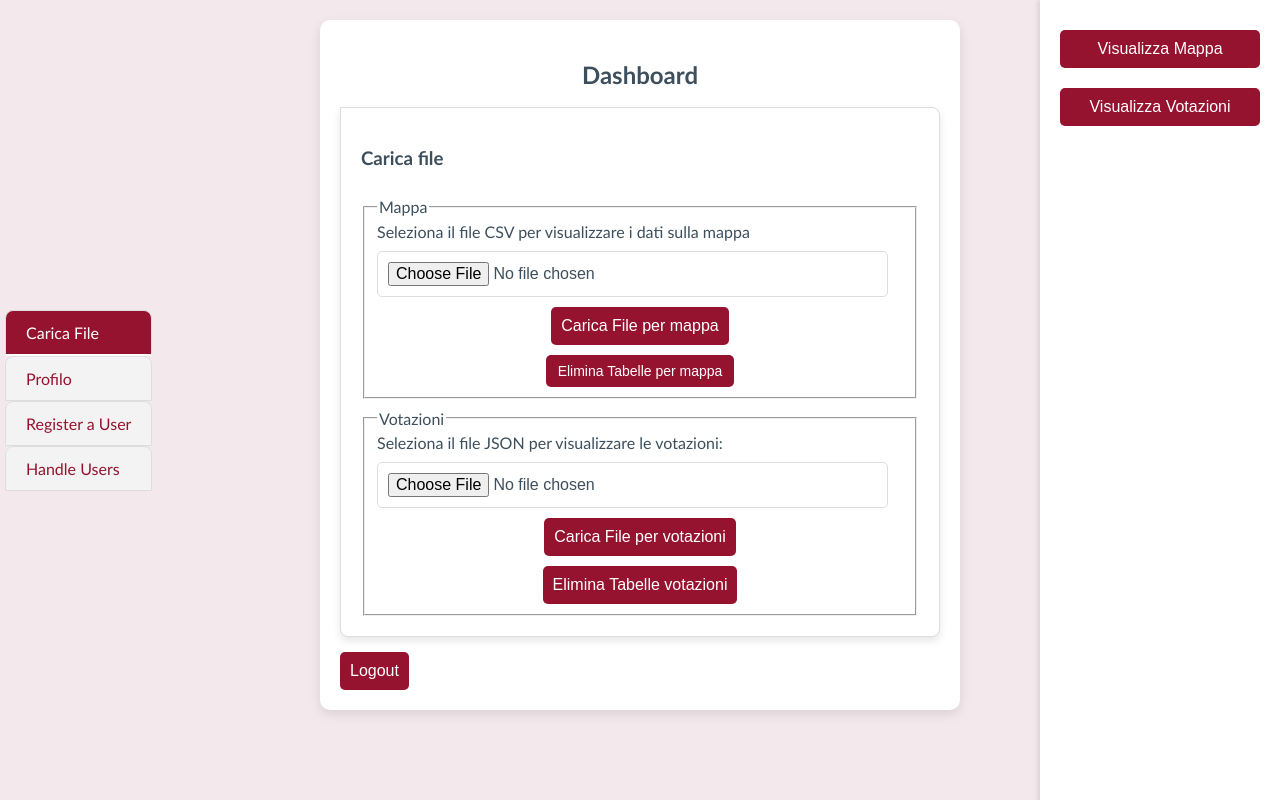
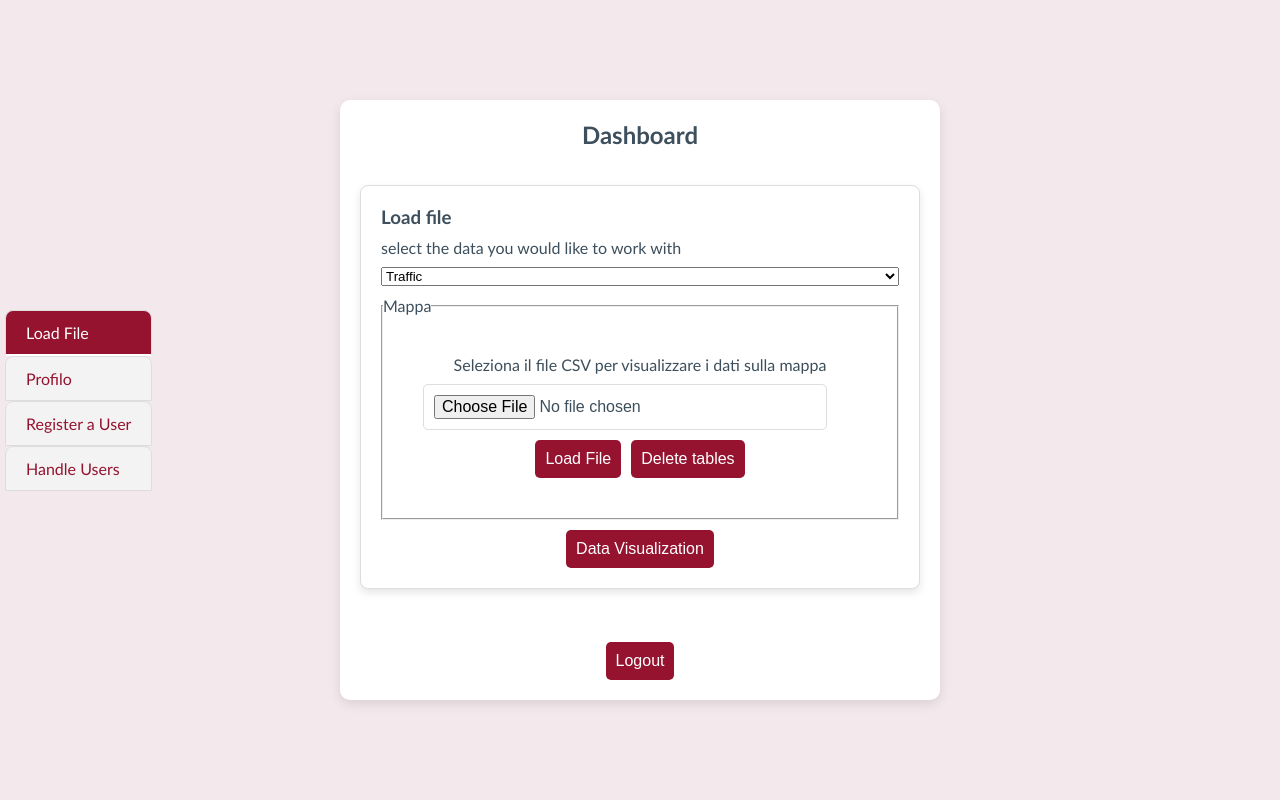
Before and after one commit to AndreaZavatta/tesi_zavatta, a PHP site: page /dashboard/dashboard.php in a window 1280 px wide. Run offline with PHP 8.4, Linux system fonts and the light colour scheme; the visitor is signed in with stand-in values (Sample User, id 1); data that the repository does not hold is empty.

Commit message:
change buttons to visualize data

```diff
--- a/project/dashboard/dashboard.js
+++ b/project/dashboard/dashboard.js
@@ -40,10 +40,14 @@
     }
 }
 
+
+
 document.addEventListener("DOMContentLoaded", function() {
         progressInterval = '';
         showActiveTab();
         loadUsers();
+        toggleFieldsets();
+        document.getElementById("datasets").addEventListener("change", toggleFieldsets);
         document.getElementById('stop-import-btn').addEventListener('click', function() {
             if (confirm('Sei sicuro di voler interrompere il processo di importazione?')) {
                 fetch('stop_import.php', {
@@ -101,8 +105,6 @@
             });
         }
 
-
-
         function uploadFile() {
             // Show spinner
             document.getElementById('loading-spinner').style.display = 'flex';
@@ -153,6 +155,25 @@
             .catch(error => console.error('Error fetching progress:', error));
         }
 
+        function toggleFieldsets() {
+            const datasetSelect = document.getElementById("datasets").value;
+            const trafficFieldset = document.getElementById("traffic-fieldset");
+            const ballotingFieldset = document.getElementById("balloting-fieldset");
+            const visualizationButtonVotazioni = document.getElementById("visualization_button_votazioni");
+            const visualizationButtonTraffic = document.getElementById("visualization_button_traffic");
+            // Toggle visibility based on selection
+            if (datasetSelect === "Traffic") {
+                visualizationButtonTraffic.style.display = "block";
+                trafficFieldset.style.display = "block";
+                visualizationButtonVotazioni.style.display = "none";
+                ballotingFieldset.style.display = "none";
+            } else if (datasetSelect === "Balloting") {
+                trafficFieldset.style.display = "none";
+                visualizationButtonTraffic.style.display = "none";
+                ballotingFieldset.style.display = "block";
+                visualizationButtonVotazioni.style.display = "block";
+            }
+        }
 
 
         window.deleteAllTablesMap = function() {
--- a/project/dashboard/dashboard.php
+++ b/project/dashboard/dashboard.php
@@ -15,53 +15,65 @@
 </head>
 <body>
     <div class="tab-container">
-            <span class="tab" onclick="showTab(0)">Carica File</span>
+        <span class="tab" onclick="showTab(0)">Load File</span>
         <span class="tab" onclick="showTab(1)">Profilo</span>
         <!--<span class="tab" onclick="showTab(2)">Cambia Password</span>-->
         <span class="tab" onclick="showTab(2)">Register a User</span>
         <span class="tab" onclick="showTab(3)">Handle Users</span>
     </div>
-
+    <div class="center_column cover_full">
         <div class="container">
             <h2>Dashboard</h2>
 
             <!-- Spinner Container -->
             <div id="loading-spinner" class="spinner" style="display: none;">
                 <div class="loader"></div>
-            <p id="progress-text">Caricamento dati... 0%</p>
+                <p id="progress-text">Load data... 0%</p>
                 <button id="stop-import-btn" style="margin-top: 10px;">Interrompi Importazione</button>
             </div>
 
             <?php if (isset($_SESSION['admin_id'])): ?>
                 <!-- Menu Tabs -->
-
                 <div class="tab-content">
-                <h3>Carica file</h3>
+                    <h3>Load file</h3>
+                    <p>select the data you would like to work with</p>
+                    <select id="datasets" name="datasets" onchange="toggleFieldsets();">
+                        <option value="Traffic">Traffic</option>
+                        <option value="Balloting">Balloting</option>
+                    </select>
                     <!-- Section for Application 1 -->
-                <fieldset>
+                    <fieldset id="traffic-fieldset">
                         <legend>Mappa</legend>
                         <form id="upload-form" onsubmit="event.preventDefault(); uploadFile();">
                             <label for="csv_file_app1">Seleziona il file CSV per visualizzare i dati sulla mappa</label>
                             <input type="file" id="csv_file_app1" name="csv_file" accept=".csv" required>
-                        <button type="submit">Carica File per mappa</button>
+                            <div class="load_buttons">
+                                <button type="submit">Load File</button>
+                                <div id="delete_container">
+                                    <button id="delete-table-btn" onclick="deleteAllTablesMap();">Delete tables</button>
+                                </div>
+                            </div>
                         </form>
-                    <div id="delete_container">
-                        <button id="delete-table-btn" onclick="deleteAllTablesMap();">Elimina Tabelle per mappa</button>
-                    </div>
+
                     </fieldset>
 
                     <!-- Section for Application 2 -->
-                <fieldset>
+                    <fieldset id="balloting-fieldset">
                         <legend>Votazioni</legend>
                         <form id="upload-form-app2" method="POST" enctype="multipart/form-data">
                             <label for="json_file">Seleziona il file JSON per visualizzare le votazioni:</label>
                             <input type="file" id="json_file" name="json_file" accept=".json" required>
-                        <button type="submit">Carica File per votazioni</button>
+                            <div class="load_buttons">
+                                <button type="submit">Load File</button>
+                                <div id="delete_container">
+                                    <button id="delete-table-btn-app2" onclick="deleteAllTablesVotazioni();">Delete tables</button>
+                                </div>
+                            </div>
                         </form>
-                    <div id="delete_container">
-                        <button id="delete-table-btn-app2" onclick="deleteAllTablesVotazioni();">Elimina Tabelle votazioni</button>
-                    </div>
+
                     </fieldset>
+                    <button onclick="window.location.href='../votazioni/';" class="data_visualization_button" id="visualization_button_votazioni">Data Visualization</button>
+                    <button onclick="window.location.href='../';" class="data_visualization_button" id="visualization_button_traffic">Data Visualization</button>
                 </div>
 
                 <!-- Tab contenuto: Profilo -->
@@ -120,8 +132,9 @@
                         <input type="password" id="confirm_password" required>
 
                         <div id="password-error-registration" style="color: red; display: none; margin-top: 10px;"></div>
-
+                        <div class="center_row">
                             <button type="submit">Register User</button>
+                        </div>
                     </form>
                 </div>
 
@@ -168,6 +181,7 @@
                 </div>
             <?php endif; ?>
         </div>
+    </div>
     <div id="modalOverlay" class="modal-overlay" onclick="closeEditModal()"></div>
     <div id="editUsernameModal" class="modal" style="display: none;">
         <div class="modal-content">
@@ -200,13 +214,6 @@
         </div>
     </div>
 
-    <!-- Right-side menu for accessing applications -->
-    <?php if (isset($_SESSION['admin_id'])): ?>
-        <div class="sidebar">
-            <button onclick="window.location.href='../';">Visualizza Mappa</button>
-            <button onclick="window.location.href='../votazioni/';">Visualizza Votazioni</button>
-        </div>
-    <?php endif; ?>
 
     <script>
         function closeSummary() {
--- a/project/dashboard/dashboard_style.css
+++ b/project/dashboard/dashboard_style.css
@@ -1,13 +1,56 @@
 /* General Styles */
+
+* {
+	margin: 0;
+	padding: 0;
+	box-sizing: border-box;
+}
+
+/* Ensure the body occupies the entire viewport */
+html,
 body {
-	display: flex;
+	width: 100%;
+	height: 100%;
 	font-family: "Gill Sans", "Gill Sans MT", Calibri, "Trebuchet MS", sans-serif;
 	background-color: #f3e8eb; /* Light soft pinkish background to complement the red tones */
-	margin: 0;
-	padding: 0;
 	color: #3d4f5c; /* Dark gray text color for readability */
 }
 
+#upload-form {
+	padding: 40px;
+}
+
+.cover_full {
+	width: 100%;
+	height: 100%;
+}
+
+.center_column {
+	display: flex;
+	flex-direction: column;
+	justify-content: center;
+}
+
+.center_row {
+	display: flex;
+	justify-content: center;
+}
+
+fieldset,
+.data_visualization_button {
+	display: none;
+}
+
+.tab-content .data_visualization_button,
+label {
+	margin: auto;
+}
+
+.load_buttons {
+	display: flex;
+	gap: 10px;
+	justify-content: center;
+}
 /* Sidebar styles */
 .sidebar {
 	position: fixed;
@@ -47,7 +90,11 @@ body {
 
 /* Main container styles */
 .container {
+	display: flex;
+	flex-direction: column;
+	justify-content: space-between;
 	width: 600px;
+	height: 600px;
 	margin: 20px auto;
 	padding: 20px;
 	background-color: #ffffff; /* White background */
@@ -131,14 +178,7 @@ form {
 
 /* Styles for the delete button */
 #delete-table-btn {
-	background-color: #95132f; /* Rich red */
-	color: white;
-	border: none;
-	padding: 8px 12px;
-	font-size: 14px;
 	cursor: pointer;
-	border-radius: 5px;
-	transition: background-color 0.3s;
 }
 
 #delete-table-btn:hover {
@@ -190,7 +230,7 @@ form {
 	padding: 20px;
 	background-color: white;
 	border: 1px solid #ddd;
-	border-radius: 0 8px 8px 8px;
+	border-radius: 8px;
 	box-shadow: 0 4px 8px rgba(0, 0, 0, 0.1);
 	margin-top: -2px;
 }
@@ -235,14 +275,7 @@ input[type="email"] {
 	font-size: 16px;
 }
 
-#delete_container {
-	margin-top: 10px;
-	width: 100%;
-	display: flex;
-	align-items: center;
-}
 button {
-	margin: auto;
 	padding: 10px;
 	background-color: #95132f; /* Rich red */
 	color: white;
@@ -282,6 +315,8 @@ button:hover {
 }
 
 .logout_button {
+	display: flex;
+	justify-content: center;
 	margin-top: 15px;
 }
 
```
Lines whose indentation alone changed are shown as unchanged.
